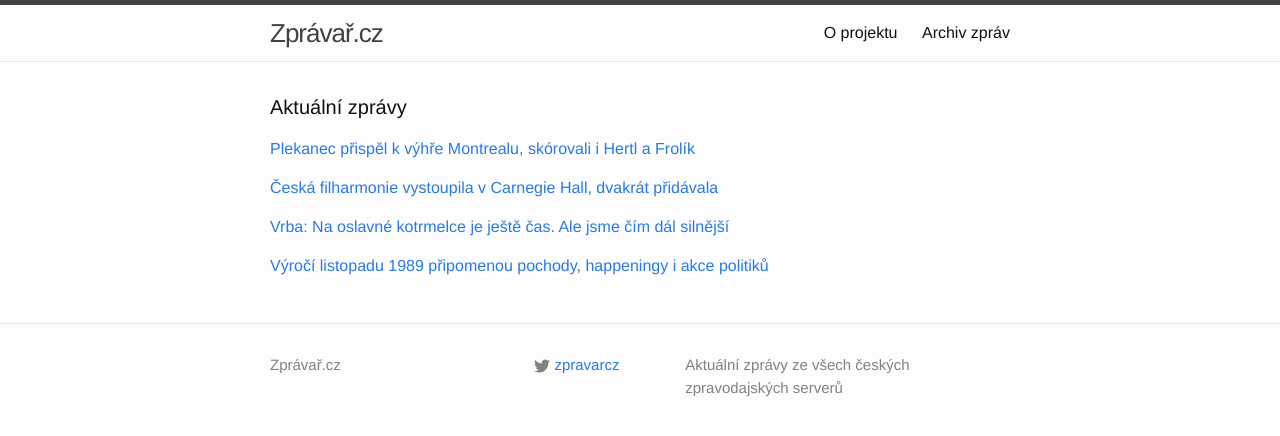
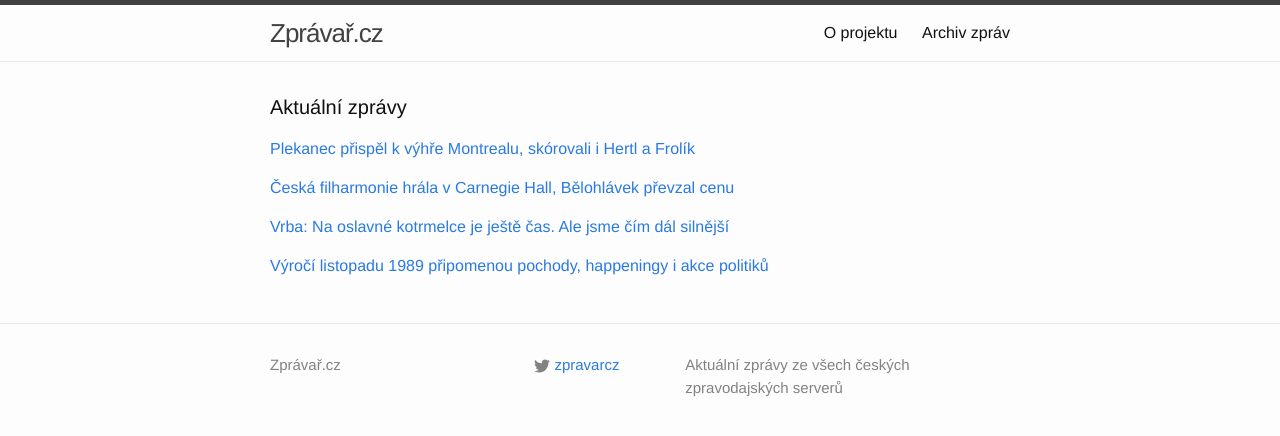
Before and after one commit to adliska/zpravar, a Jekyll site: the page built from index.html, in a window 1280 px wide. Shown: the top 436 px of the page. Built offline with Jekyll 4.4.1, drawn with Linux system fonts in a browser that asks for light colours.

Commit message:
zpravar news update

```diff
--- a/index.html
+++ b/index.html
@@ -13,9 +13,10 @@ layout: default
 <li><a href=http://sport.aktualne.cz/hertl-zaridil-vyhru-san-jose-trefili-se-i-plekanec-a-frolik/r~853a924e6e1f11e4aff10025900fea04/>Hertl zařídil výhru San Jose, trefili se i Plekanec a Frolík - sport.aktualne.cz</a></li>
 <li><a href=http://hokej.idnes.cz/plekanec-hertl-a-frolik-skorovali-dlr-/nhl.aspx?c=A141117_065517_nhl_Mkr>Plekanec, Hertl a Frolík skórovali, Pavelec po třech gólech střídal - hokej.idnes.cz</a></li>
 </ul>
-</div><p><a href="javascript:;" onclick="toggle_visibility('zpravy1')">Česká filharmonie vystoupila v Carnegie Hall, dvakrát přidávala</a></p>
+</div><p><a href="javascript:;" onclick="toggle_visibility('zpravy1')">Česká filharmonie hrála v Carnegie Hall, Bělohlávek převzal cenu</a></p>
 <div id="zpravy1" style="display:none">
 <ul>
+<li><a href=http://echo24.cz/a/ih3tC>Česká filharmonie hrála v Carnegie Hall, Bělohlávek převzal cenu - echo24.cz</a></li>
 <li><a href=http://art.ihned.cz/klasicka-hudba-a-opera/c1-63132560-ceska-filharmonie-carnegie-hall>Česká filharmonie vystoupila v Carnegie Hall, dvakrát přidávala - art.ihned.cz</a></li>
 <li><a href=http://www.ceskenoviny.cz/zpravy/zpravy/ceska-filharmonie-hrala-v-carnegie-hall-belohlavek-prevzal-cenu/1148070>Česká filharmonie hrála v Carnegie Hall, Bělohlávek převzal cenu - www.ceskenoviny.cz</a></li>
 <li><a href=http://www.rozhlas.cz/_zprava/ceska-filharmonie-zahrala-v-newyorske-carnegie-hall-dvorakovu-novosvetskou--1421273>Česká filharmonie zahrála v newyorské Carnegie Hall Dvořákovu Novosvětskou - www.rozhlas.cz</a></li>
```
